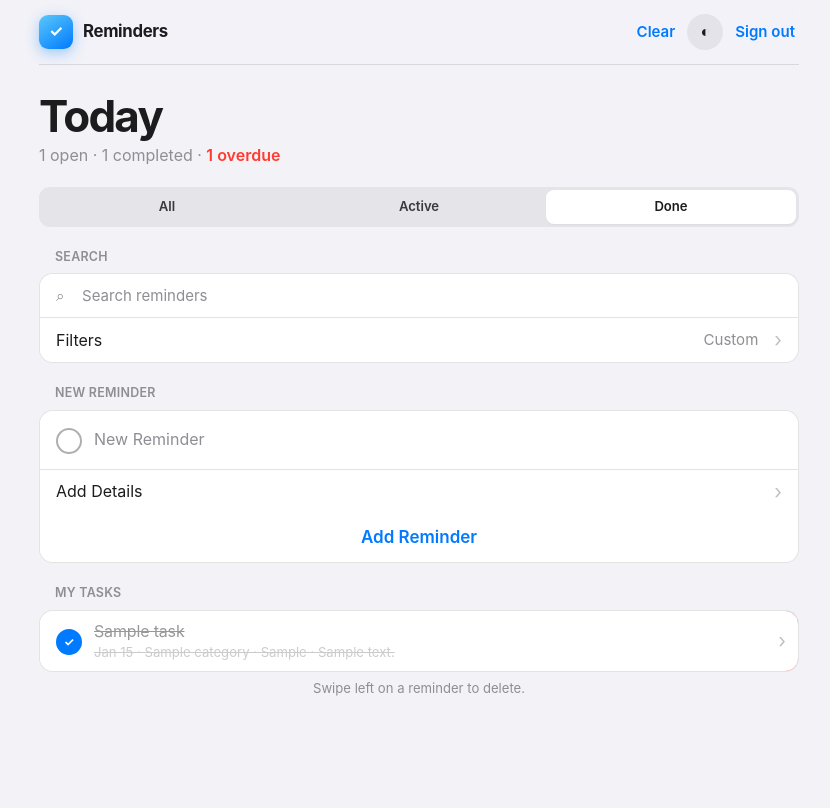
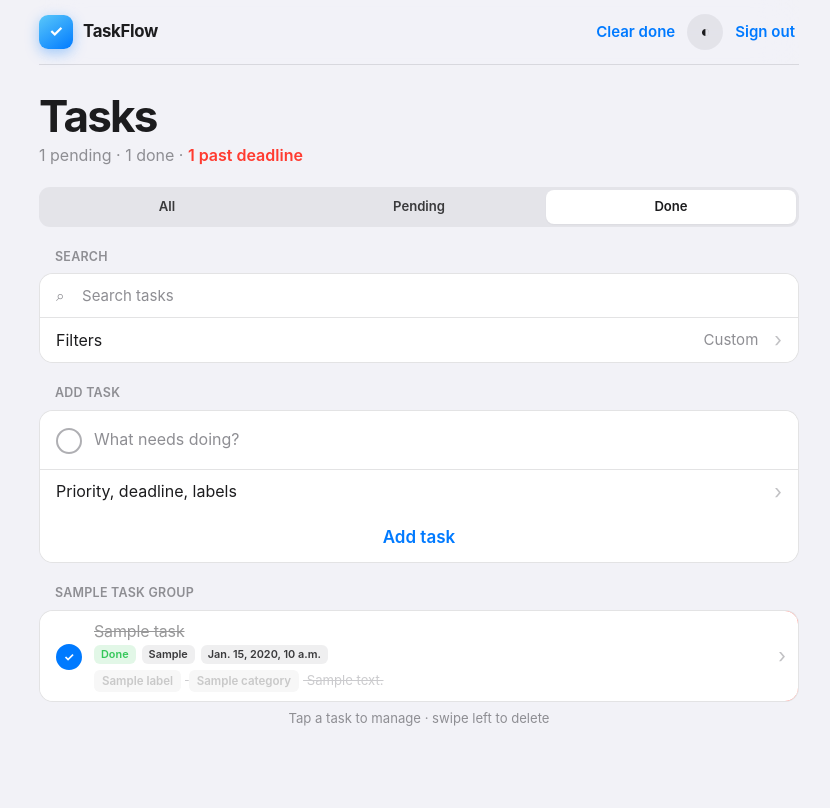
Before and after one commit to bhupeshaidslab/todolistapp, a Django app: template templates/tasks/task_list.html in a window 1280 px wide. Shown: the whole page, without its empty margins (221-1051 px from the left). Before the commit the page ends 696 px from the top, so only its background shows below. Run offline with Django 5.2, Linux system fonts and the light colour scheme; the template is opened without the code that fills it: most values are stand-ins (such as "Sample title", 1, 10 or a date in 2020).

Commit message:
Add task management: labels, deadlines, pending groups, and manage page.
Includes Label model, grouped overdue/today/pending views, manage/edit flows, and filter by label.

Co-authored-by: Cursor <cursoragent@cursor.com>

```diff
--- a/static/css/style.css
+++ b/static/css/style.css
@@ -1085,6 +1085,136 @@ html[data-theme="dark"] input[type="date"] {
     margin-bottom: 40px;
 }
 
+.list-cell-readonly .cell-value {
+    text-align: right;
+    color: var(--muted);
+}
+
+.list-cell-wrap {
+    flex-wrap: wrap;
+    align-items: flex-start;
+}
+
+.label-row,
+.label-picker {
+    display: flex;
+    flex-wrap: wrap;
+    gap: 6px;
+    justify-content: flex-end;
+}
+
+.label-edit-cell ul {
+    list-style: none;
+    margin: 0;
+    padding: 0;
+    display: flex;
+    flex-wrap: wrap;
+    gap: 8px;
+    width: 100%;
+}
+
+.label-edit-cell li label {
+    display: inline-flex;
+    align-items: center;
+    gap: 6px;
+    cursor: pointer;
+}
+
+.label-option {
+    display: inline-flex;
+    align-items: center;
+    gap: 4px;
+    cursor: pointer;
+}
+
+.label-option input {
+    width: auto;
+    accent-color: var(--accent);
+}
+
+.label-chip {
+    display: inline-flex;
+    align-items: center;
+    font-size: 0.72rem;
+    font-weight: 600;
+    padding: 3px 8px;
+    border-radius: 6px;
+    color: var(--label-color, var(--muted));
+    background: color-mix(in srgb, var(--label-color, #8e8e93) 16%, transparent);
+}
+
+.task-sub-line {
+    display: flex;
+    flex-wrap: wrap;
+    gap: 6px;
+    margin-top: 4px;
+}
+
+.status-pill,
+.priority-pill,
+.deadline-pill {
+    font-size: 0.68rem;
+    font-weight: 600;
+    padding: 2px 7px;
+    border-radius: 6px;
+    background: var(--fill);
+    color: var(--text-secondary);
+}
+
+.status-pending {
+    color: var(--accent);
+    background: var(--accent-soft);
+}
+
+.status-done {
+    color: var(--success);
+    background: color-mix(in srgb, var(--success) 14%, transparent);
+}
+
+.priority-high {
+    color: var(--danger);
+    background: color-mix(in srgb, var(--danger) 12%, transparent);
+}
+
+.priority-medium {
+    color: #ff9500;
+    background: rgba(255, 149, 0, 0.14);
+}
+
+.priority-low {
+    color: var(--success);
+    background: color-mix(in srgb, var(--success) 14%, transparent);
+}
+
+.deadline-overdue {
+    color: var(--danger);
+    background: color-mix(in srgb, var(--danger) 12%, transparent);
+}
+
+.deadline-today {
+    color: var(--accent);
+    background: var(--accent-soft);
+}
+
+.notes-block {
+    text-align: left;
+    white-space: pre-wrap;
+    line-height: 1.45;
+}
+
+.task-sub {
+    display: block;
+    margin-top: 6px;
+    font-size: 0.82rem;
+    color: var(--muted);
+    line-height: 1.4;
+}
+
+.task-sub .label-chip {
+    margin-right: 4px;
+}
+
+
 /* Remove heavy shadows from old panels */
 .panel {
     box-shadow: none;
--- a/static/js/app.js
+++ b/static/js/app.js
@@ -56,6 +56,7 @@ function initFilterSheet() {
     if (
         sheet.querySelector('select[name="priority"]')?.value ||
         sheet.querySelector('select[name="category"]')?.value ||
+        sheet.querySelector('select[name="label"]')?.value ||
         sheet.querySelector('select[name="sort"]')?.value !== "newest"
     ) {
         sheet.removeAttribute("hidden");
--- a/tasks/urls.py
+++ b/tasks/urls.py
@@ -10,7 +10,9 @@ urlpatterns = [
     path("logout/", auth_views.LogoutView.as_view(), name="logout"),
     path("task/add/", views.task_add, name="task_add"),
     path("task/clear-completed/", views.task_clear_completed, name="task_clear_completed"),
+    path("task/<int:pk>/", views.task_manage, name="task_manage"),
     path("task/<int:pk>/edit/", views.task_edit, name="task_edit"),
+    path("task/<int:pk>/pending/", views.task_mark_pending, name="task_mark_pending"),
     path("task/<int:pk>/toggle/", views.task_toggle, name="task_toggle"),
     path("task/<int:pk>/delete/", views.task_delete, name="task_delete"),
 ]
--- /dev/null
+++ b/templates/tasks/_task_row.html
@@ -0,0 +1,45 @@
+<div class="task-swipe {% if task.completed %}done{% endif %} {% if task.is_overdue %}overdue{% endif %}" data-task-id="{{ task.pk }}">
+    <form method="post"
+          action="{% url 'task_delete' task.pk %}"
+          class="task-swipe-delete"
+          onsubmit="return confirmDelete(event)">
+        {% csrf_token %}
+        <button type="submit">Delete</button>
+    </form>
+    <div class="task-swipe-content">
+        <div class="list-cell task-cell">
+            <form method="post" action="{% url 'task_toggle' task.pk %}" class="task-check-form">
+                {% csrf_token %}
+                <button class="check" aria-label="Toggle task" type="submit">
+                    {% if task.completed %}✓{% endif %}
+                </button>
+            </form>
+            <a class="task-main" href="{% url 'task_manage' task.pk %}">
+                <span class="task-title">{{ task.title }}</span>
+                <span class="task-sub-line">
+                    <span class="status-pill {% if task.completed %}status-done{% else %}status-pending{% endif %}">
+                        {% if task.completed %}Done{% else %}Pending{% endif %}
+                    </span>
+                    <span class="priority-pill priority-{{ task.priority }}">{{ task.get_priority_display }}</span>
+                    {% if task.due_date %}
+                    <span class="deadline-pill {% if task.is_overdue %}deadline-overdue{% elif task.is_due_today %}deadline-today{% endif %}">
+                        {{ task.deadline_label }}
+                    </span>
+                    {% endif %}
+                </span>
+                {% if task.labels.all or task.category or task.description %}
+                <span class="task-sub">
+                    {% for label in task.labels.all %}
+                    <span class="label-chip" style="--label-color: {{ label.color }}">{{ label.name }}</span>
+                    {% endfor %}
+                    {% if task.category %}
+                    <span class="label-chip" style="--label-color: {{ task.category.color }}">{{ task.category.name }}</span>
+                    {% endif %}
+                    {% if task.description %}{{ task.description|truncatechars:48 }}{% endif %}
+                </span>
+                {% endif %}
+            </a>
+            <span class="chevron muted-chevron" aria-hidden="true">›</span>
+        </div>
+    </div>
+</div>
--- a/templates/tasks/task_list.html
+++ b/templates/tasks/task_list.html
@@ -6,7 +6,7 @@
         <div class="nav-brand">
             <div class="nav-mark" aria-hidden="true">✓</div>
             <div>
-                <div class="nav-title">Reminders</div>
+                <div class="nav-title">TaskFlow</div>
                 <div class="nav-sub">{{ request.user.username }}</div>
             </div>
         </div>
@@ -14,7 +14,7 @@
             {% if completed_count %}
             <form method="post" action="{% url 'task_clear_completed' %}" onsubmit="return confirmClearCompleted(event)">
                 {% csrf_token %}
-                <button class="btn-link" type="submit">Clear</button>
+                <button class="btn-link" type="submit">Clear done</button>
             </form>
             {% endif %}
             <button class="icon-btn theme-toggle" type="button" id="themeToggle" aria-label="Toggle appearance">◐</button>
@@ -25,20 +25,20 @@
         </div>
     </header>
 
-    <h1 class="large-title">Today</h1>
+    <h1 class="large-title">Tasks</h1>
     <p class="subtitle">
-        {{ pending_count }} open
-        {% if completed_count %} · {{ completed_count }} completed{% endif %}
-        {% if overdue_count %} · <span class="overdue-text">{{ overdue_count }} overdue</span>{% endif %}
+        {{ pending_count }} pending
+        {% if completed_count %} · {{ completed_count }} done{% endif %}
+        {% if overdue_count %} · <span class="overdue-text">{{ overdue_count }} past deadline</span>{% endif %}
     </p>
 
     <div class="segmented-wrap">
         <div class="segmented" role="tablist" aria-label="Task status">
-            <a href="{% url 'task_list' %}?status=all&q={{ filters.q }}&priority={{ filters.priority }}&category={{ filters.category }}&sort={{ filters.sort }}"
+            <a href="{% url 'task_list' %}?status=all&q={{ filters.q }}&priority={{ filters.priority }}&category={{ filters.category }}&label={{ filters.label }}&sort={{ filters.sort }}"
                class="{% if filters.status == 'all' %}active{% endif %}">All</a>
-            <a href="{% url 'task_list' %}?status=active&q={{ filters.q }}&priority={{ filters.priority }}&category={{ filters.category }}&sort={{ filters.sort }}"
-               class="{% if filters.status == 'active' %}active{% endif %}">Active</a>
-            <a href="{% url 'task_list' %}?status=done&q={{ filters.q }}&priority={{ filters.priority }}&category={{ filters.category }}&sort={{ filters.sort }}"
+            <a href="{% url 'task_list' %}?status=pending&q={{ filters.q }}&priority={{ filters.priority }}&category={{ filters.category }}&label={{ filters.label }}&sort={{ filters.sort }}"
+               class="{% if filters.status == 'pending' %}active{% endif %}">Pending</a>
+            <a href="{% url 'task_list' %}?status=done&q={{ filters.q }}&priority={{ filters.priority }}&category={{ filters.category }}&label={{ filters.label }}&sort={{ filters.sort }}"
                class="{% if filters.status == 'done' %}active{% endif %}">Done</a>
         </div>
     </div>
@@ -49,14 +49,15 @@
             <input type="hidden" name="status" value="{{ filters.status }}">
             <input type="hidden" name="priority" value="{{ filters.priority }}">
             <input type="hidden" name="category" value="{{ filters.category }}">
+            <input type="hidden" name="label" value="{{ filters.label }}">
             <input type="hidden" name="sort" value="{{ filters.sort }}">
             <span class="search-icon" aria-hidden="true">⌕</span>
-            <input name="q" value="{{ filters.q }}" placeholder="Search reminders" autocomplete="off" aria-label="Search">
+            <input name="q" value="{{ filters.q }}" placeholder="Search tasks" autocomplete="off" aria-label="Search">
         </form>
         <button type="button" class="list-cell list-cell-tap" id="filterToggle" aria-expanded="false" aria-controls="filterSheet">
             <span class="cell-label">Filters</span>
             <span class="cell-value">
-                {% if filters.priority or filters.category or filters.sort != "newest" %}Custom{% else %}Default{% endif %}
+                {% if filters.priority or filters.category or filters.label or filters.sort != "newest" %}Custom{% else %}Default{% endif %}
             </span>
             <span class="chevron" aria-hidden="true">›</span>
         </button>
@@ -79,6 +80,16 @@
             </label>
 
             <label class="list-cell list-cell-field">
+                <span class="cell-label">Label</span>
+                <select name="label" aria-label="Label">
+                    <option value="">Any</option>
+                    {% for lb in labels %}
+                    <option value="{{ lb.pk }}" {% if filters.label == lb.pk|stringformat:"s" %}selected{% endif %}>{{ lb.name }}</option>
+                    {% endfor %}
+                </select>
+            </label>
+
+            <label class="list-cell list-cell-field">
                 <span class="cell-label">List</span>
                 <select name="category" aria-label="List">
                     <option value="">Any</option>
@@ -93,30 +104,30 @@
                 <select name="sort" aria-label="Sort">
                     <option value="newest" {% if filters.sort == "newest" %}selected{% endif %}>Newest</option>
                     <option value="oldest" {% if filters.sort == "oldest" %}selected{% endif %}>Oldest</option>
-                    <option value="due" {% if filters.sort == "due" %}selected{% endif %}>Due date</option>
+                    <option value="due" {% if filters.sort == "due" %}selected{% endif %}>Deadline</option>
                     <option value="priority" {% if filters.sort == "priority" %}selected{% endif %}>Priority</option>
                 </select>
             </label>
 
             <button class="list-cell list-cell-action" type="submit">Apply</button>
         </form>
-        {% if filters.q or filters.status != "all" or filters.priority or filters.category or filters.sort != "newest" %}
+        {% if filters.q or filters.status != "all" or filters.priority or filters.category or filters.label or filters.sort != "newest" %}
         <p class="group-footer"><a class="btn-link" href="{% url 'task_list' %}">Reset all</a></p>
         {% endif %}
     </div>
 
-    <p class="group-label">New reminder</p>
+    <p class="group-label">Add task</p>
     <form method="post" action="{% url 'task_add' %}" id="addTaskForm">
         {% csrf_token %}
         <div class="inset-group">
             <div class="list-cell quick-add-cell">
                 <span class="check check-static" aria-hidden="true"></span>
-                <input name="title" maxlength="200" required placeholder="New Reminder" autocomplete="off" aria-label="Title">
+                <input name="title" maxlength="200" required placeholder="What needs doing?" autocomplete="off" aria-label="Title">
             </div>
 
             <details class="add-details">
                 <summary class="list-cell list-cell-tap">
-                    <span class="cell-label">Add Details</span>
+                    <span class="cell-label">Priority, deadline, labels</span>
                     <span class="chevron" aria-hidden="true">›</span>
                 </summary>
                 <label class="list-cell list-cell-field">
@@ -132,8 +143,8 @@
                     </select>
                 </label>
                 <label class="list-cell list-cell-field">
-                    <span class="cell-label">Due</span>
-                    <input name="due_date" type="date">
+                    <span class="cell-label">Deadline</span>
+                    <input name="due_date" type="date" aria-label="Deadline">
                 </label>
                 <label class="list-cell list-cell-field">
                     <span class="cell-label">List</span>
@@ -144,57 +155,41 @@
                         {% endfor %}
                     </select>
                 </label>
+                {% if labels %}
+                <div class="list-cell list-cell-wrap">
+                    <span class="cell-label">Labels</span>
+                    <div class="label-picker">
+                        {% for lb in labels %}
+                        <label class="label-option">
+                            <input type="checkbox" name="labels" value="{{ lb.pk }}">
+                            <span class="label-chip" style="--label-color: {{ lb.color }}">{{ lb.name }}</span>
+                        </label>
+                        {% endfor %}
+                    </div>
+                </div>
+                {% endif %}
             </details>
 
-            <button class="list-cell list-cell-action" type="submit">Add Reminder</button>
+            <button class="list-cell list-cell-action" type="submit">Add task</button>
         </div>
     </form>
 
+    {% for group_name, group_tasks in task_groups %}
+    <p class="group-label">{{ group_name }}</p>
+    <div class="inset-group inset-group-list">
+        {% for task in group_tasks %}
+        {% include "tasks/_task_row.html" %}
+        {% endfor %}
+    </div>
+    {% empty %}
     <p class="group-label">My tasks</p>
     <div class="inset-group inset-group-list">
-        {% for task in tasks %}
-        <div class="task-swipe {% if task.completed %}done{% endif %} {% if task.is_overdue %}overdue{% endif %}" data-task-id="{{ task.pk }}">
-            <form method="post"
-                  action="{% url 'task_delete' task.pk %}"
-                  class="task-swipe-delete"
-                  onsubmit="return confirmDelete(event)">
-                {% csrf_token %}
-                <button type="submit">Delete</button>
-            </form>
-            <div class="task-swipe-content">
-                <div class="list-cell task-cell">
-                    <form method="post" action="{% url 'task_toggle' task.pk %}" class="task-check-form">
-                        {% csrf_token %}
-                        <button class="check" aria-label="Toggle reminder" type="submit">
-                            {% if task.completed %}✓{% endif %}
-                        </button>
-                    </form>
-                    <a class="task-main" href="{% url 'task_edit' task.pk %}">
-                        <span class="task-title">{{ task.title }}</span>
-                        {% if task.due_date or task.category or task.priority != "medium" or task.description %}
-                        <span class="task-sub">
-                            {% if task.due_date %}
-                                {% if task.is_overdue %}Overdue · {% endif %}{{ task.due_date|date:"M j" }}
-                            {% endif %}
-                            {% if task.due_date and task.category %} · {% endif %}
-                            {% if task.category %}{{ task.category.name }}{% endif %}
-                            {% if task.priority != "medium" %}
-                                {% if task.due_date or task.category %} · {% endif %}{{ task.get_priority_display }}
-                            {% endif %}
-                            {% if task.description %} · {{ task.description|truncatechars:40 }}{% endif %}
-                        </span>
-                        {% endif %}
-                    </a>
-                    <span class="chevron muted-chevron" aria-hidden="true">›</span>
-                </div>
-            </div>
+        <div class="list-cell empty-cell">
+            <p class="empty-inline">No tasks match. Add one above or change filters.</p>
         </div>
-        {% empty %}
-        <div class="list-cell empty-cell">
-            <p class="empty-inline">No reminders here.</p>
-        </div>
-        {% endfor %}
     </div>
-    <p class="group-footer">Swipe left on a reminder to delete.</p>
+    {% endfor %}
+
+    <p class="group-footer">Tap a task to manage · swipe left to delete</p>
 </main>
 {% endblock %}
```
Also changed, not shown: tasks/admin.py (+9 -1 lines), tasks/forms.py (+24 -4 lines), tasks/models.py (+43 -1 lines), tasks/views.py (+104 -17 lines), templates/tasks/task_edit.html (+23 -7 lines), templates/tasks/task_manage.html (added, +73 -0 lines), tasks/migrations/0003_alter_task_due_date_label_task_labels.py (added).
